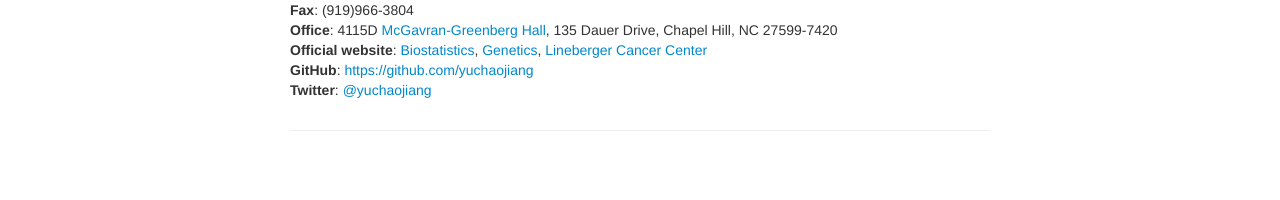
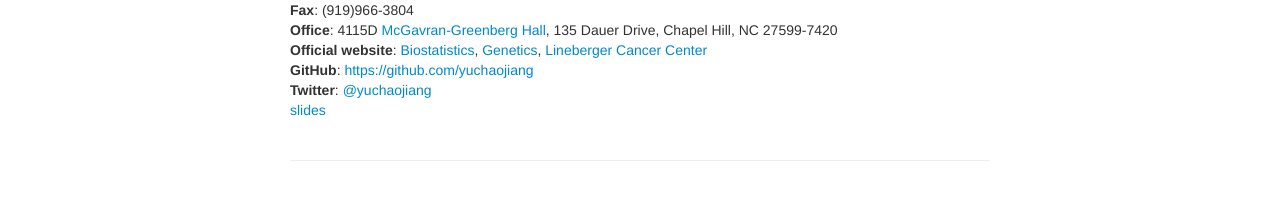
Before and after one commit to yuchaojiang/yuchaojiang.github.io, a Jekyll site: the page built from index.md, in a window 1280 px wide. Shown: the part 362-562 px from the top of the page. Built offline with Jekyll 4.4.1, drawn with Linux system fonts in a browser that asks for light colours.

Commit message:
Update index.md

```diff
--- a/index.md
+++ b/index.md
@@ -19,3 +19,5 @@ The Jiang Lab’s primary research interests lie in statistical modeling and met
             <b>Twitter</b>: <a href="https://twitter.com/yuchaojiang">@yuchaojiang</a><br/>
     </div>
 </div>
+
+[slides](https://www.dropbox.com/scl/fi/r2putikyw2jl6qplwud1l/BIRS_Yuchao_Jiang.pptx?dl=0&rlkey=57f2cp6y4q1lagf7q8qycbfiy)
```
